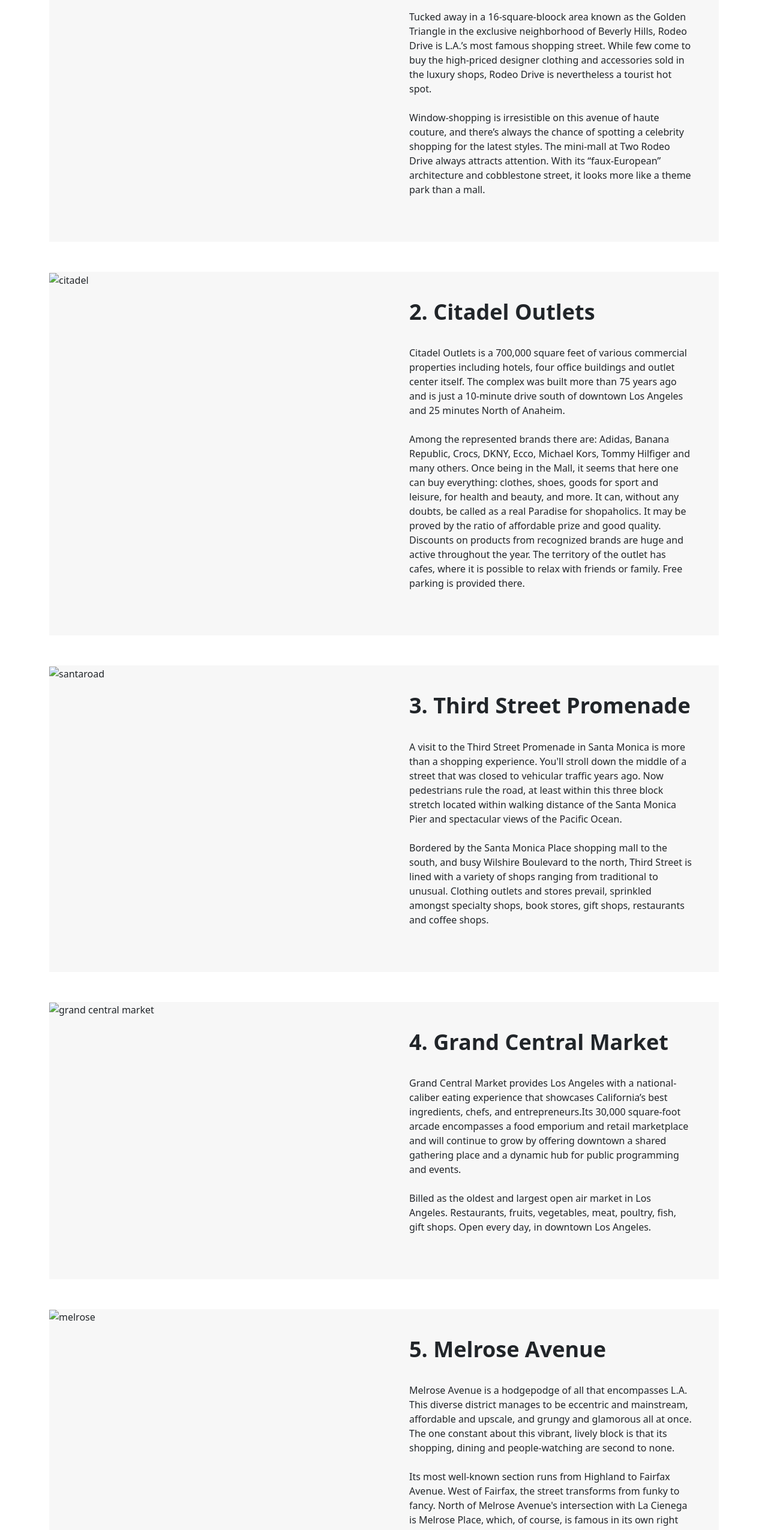
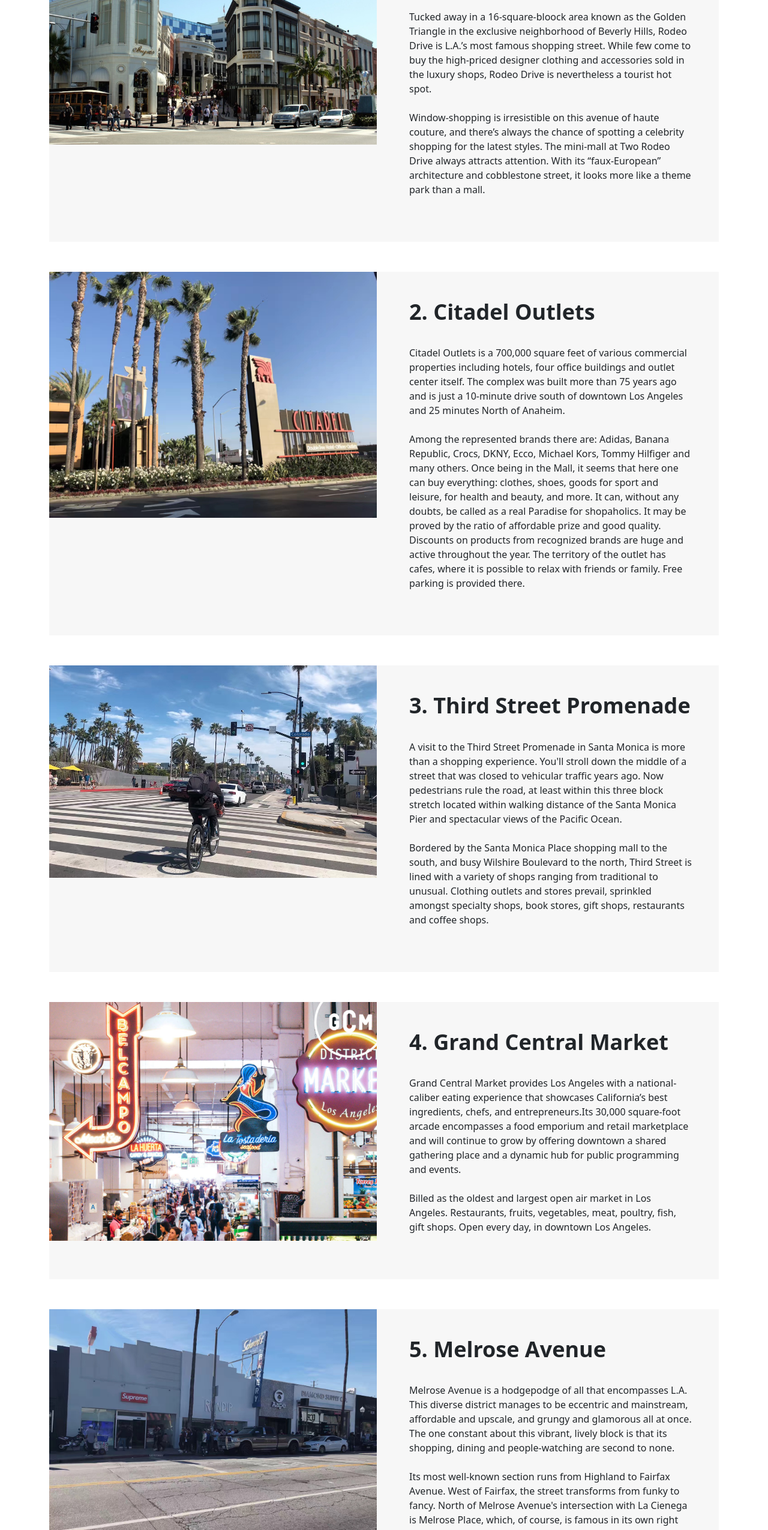
Before and after one commit to jyqhsn/la-tourist-site, a plain HTML site: page capstone_shopping.html in a window 1280 px wide. Shown: the part 203-2753 px from the top of the page at 60% size. Drawn offline with nearby package versions, Linux system fonts and the light colour scheme; files that its build step writes are made by us from their sources.

Commit message:
Update capstone_shopping.html

```diff
--- a/capstone_shopping.html
+++ b/capstone_shopping.html
@@ -5,7 +5,7 @@
     	<meta name="viewport" content="width=device-width, initial-scale=1">
     	<title>LA Shopping</title>
     	<link href="https://cdn.jsdelivr.net/npm/bootstrap@5.0.2/dist/css/bootstrap.min.css" rel="stylesheet" integrity="sha384-EVSTQN3/azprG1Anm3QDgpJLIm9Nao0Yz1ztcQTwFspd3yD65VohhpuuCOmLASjC" crossorigin="anonymous">
-    	<link rel="stylesheet" href="css/capstone.css">
+    	<link rel="stylesheet" href="capstone.css">
 </head>
 
 <body>
@@ -18,7 +18,7 @@
     			</button>
     			<div class="collapse navbar-collapse" id="navbarNavAltMarkup">
       				<div class="navbar-nav">
-        				<a class="nav-link" aria-current="page" href="capstone_main.html">Home</a>
+        				<a class="nav-link" aria-current="page" href="index.html">Home</a>
         				<a class="nav-link" href="capstone_attractions.html">LA Attractions</a>
         				<a class="nav-link active" href="capstone_shopping.html">LA Shopping</a>
         				<a class="nav-link" href="capstone_amuse.html">LA Amusement Parks</a>
@@ -36,7 +36,7 @@
               <div class="row">
                 <div class="col-md-6">
                   <div class="left-image">
-                    <img src="capstone_img/rodeo_drive.jpeg" alt="rodeo_drive">
+                    <img src="rodeo_drive.jpeg" alt="rodeo_drive">
                   </div>
                 </div>
                 <div class="col-md-6 align-self-center">
@@ -61,7 +61,7 @@
               <div class="row">
                 <div class="col-md-6">
                   <div class="left-image">
-                    <img src="capstone_img/citadel.jpeg" alt="citadel">
+                    <img src="citadel.jpeg" alt="citadel">
                   </div>
                 </div>
                 <div class="col-md-6 align-self-center">
@@ -86,7 +86,7 @@
               <div class="row">
                 <div class="col-md-6">
                   <div class="left-image">
-                    <img src="capstone_img/santaroad.jpeg" alt="santaroad">
+                    <img src="santaroad.jpeg" alt="santaroad">
                   </div>
                 </div>
                 <div class="col-md-6 align-self-center">
@@ -111,7 +111,7 @@
               <div class="row">
                 <div class="col-md-6">
                   <div class="left-image">
-                    <img src="capstone_img/grandcentral.jpeg" alt="grand central market">
+                    <img src="grandcentral.jpeg" alt="grand central market">
                   </div>
                 </div>
                 <div class="col-md-6 align-self-center">
@@ -136,7 +136,7 @@
               <div class="row">
                 <div class="col-md-6">
                   <div class="left-image">
-                    <img src="capstone_img/melrose.jpeg" alt="melrose">
+                    <img src="melrose.jpeg" alt="melrose">
                   </div>
                 </div>
                 <div class="col-md-6 align-self-center">
@@ -161,7 +161,7 @@
               <div class="row">
                 <div class="col-md-6">
                   <div class="left-image">
-                    <img src="capstone_img/grove.jpeg" alt="grove">
+                    <img src="grove.jpeg" alt="grove">
                   </div>
                 </div>
                 <div class="col-md-6 align-self-center">
```
